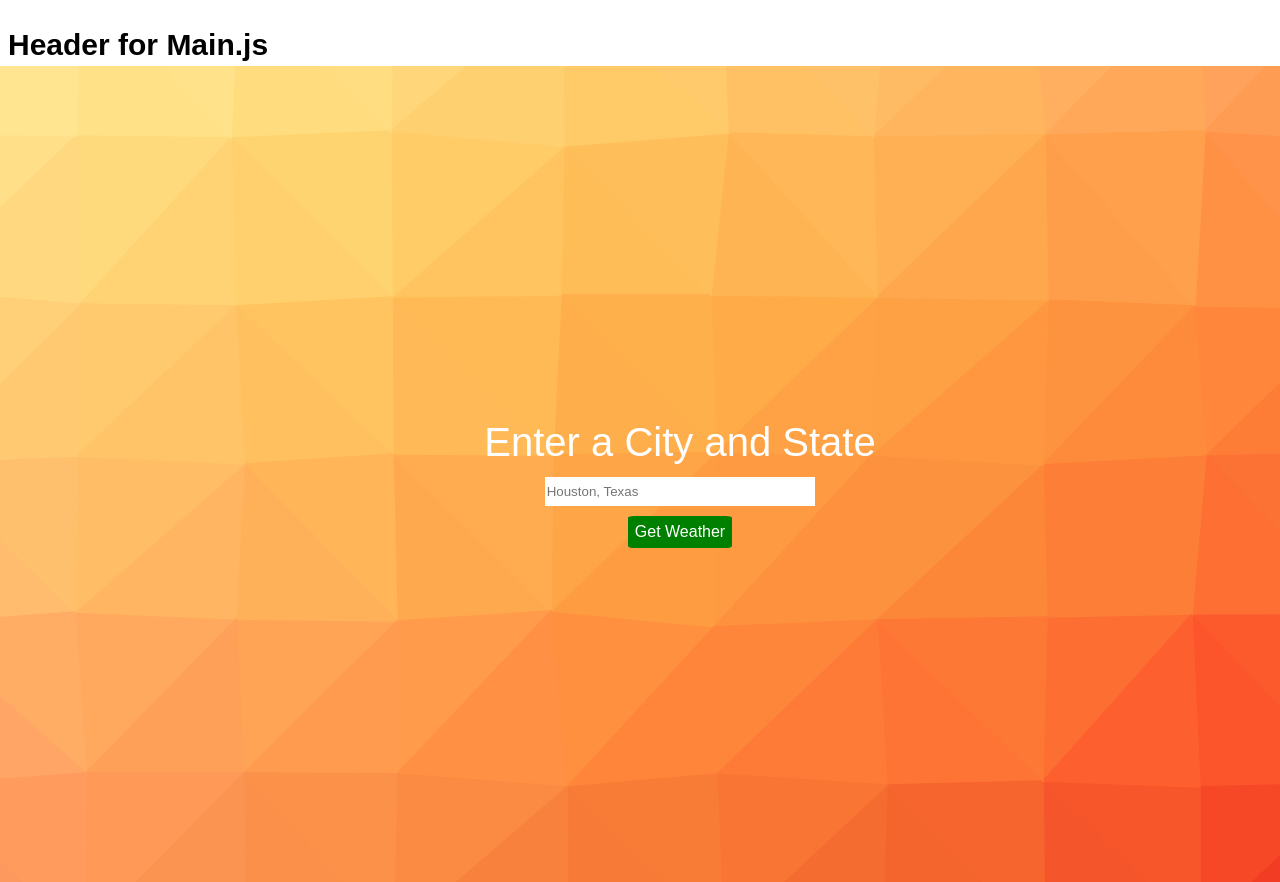
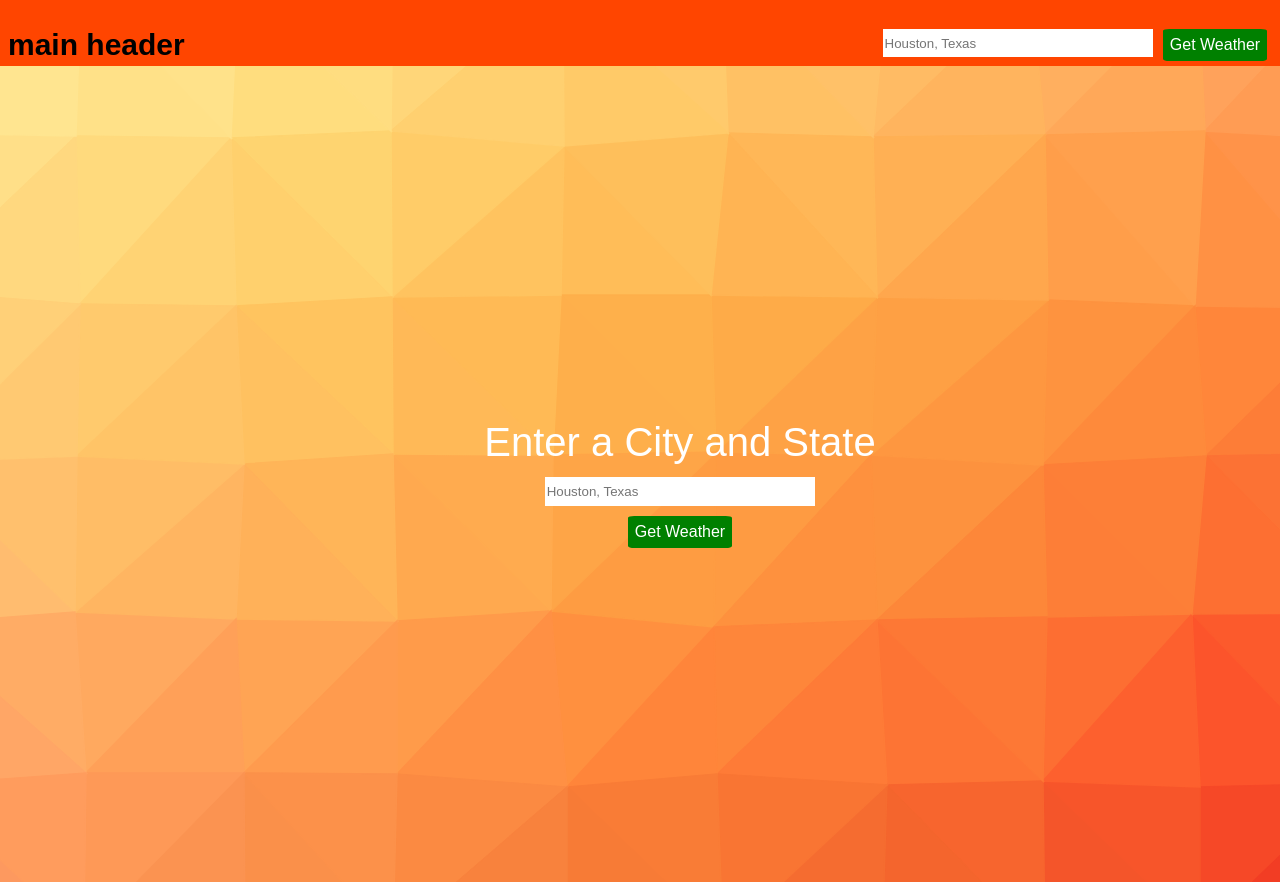
Before and after one commit to DoubleB123/weather-app-practice, a React (Create React App) app: page / in a window 1280 px wide. Shown: the top 882 px of the page. Built offline with nearby package versions, Linux system fonts and the light colour scheme.

Commit message:
completed step 3 and changed organization of css files

```diff
--- a/src/components/App.js
+++ b/src/components/App.js
@@ -6,8 +6,10 @@ class App extends Component {
   render() {
     return (
       <div>
-        <Header />
-        <CityInput />
+        <Header displayText='main header'>
+          <CityInput inputClass='horizontal' />
+        </Header>
+        <CityInput inputClass='vertical' />
       </div>
     );
   }
--- a/src/components/CityInput.js
+++ b/src/components/CityInput.js
@@ -1,19 +1,20 @@
 import React from 'react';
-import './styles/styles.css'
+import './styles/CityInput.css'
+import PropTypes from 'prop-types';
 
 class CityInput extends React.Component {
   render() {
     return (
       <div>
-        <ul className='city-input-list'>
-          <li>
-            <h3 className='city-input-header'>Enter a City and State</h3>
+        <ul className={'city-input-list-' + this.props.inputClass}>
+          <li className={this.props.inputClass}>
+            <h3 className={'city-input-header-' + this.props.inputClass}>Enter a City and State</h3>
           </li>
-          <li>
-            <input className='city-input-input' type='text' placeholder='Houston, Texas'></input>
+          <li className={this.props.inputClass}>
+            <input className={'city-input-input-' + this.props.inputClass} type='text' placeholder='Houston, Texas'></input>
           </li>
-          <li>
-            <button className='city-input-button'>Get Weather</button>
+          <li className={this.props.inputClass}>
+            <button className={'city-input-button-' + this.props.inputClass}>Get Weather</button>
           </li>
         </ul>
       </div>
@@ -21,5 +22,8 @@ class CityInput extends React.Component {
   }
 }
 
+CityInput.propTypes = {
+  inputClass: PropTypes.string.isRequired
+}
 
 export default CityInput
--- a/src/components/Header.js
+++ b/src/components/Header.js
@@ -1,14 +1,22 @@
 import React from 'react';
-import './styles/styles.css'
+import './styles/Header.css'
+import PropTypes from 'prop-types';
 
-function Header(){
-  return (
-    <div>
-      <header className="main-header">
-        <h1 className="main-title">Header for Main.js</h1>
-      </header>
-    </div>
-  );
+class Header extends React.Component{
+  render() {
+    return  (
+      <div>
+        <header className="main-header">
+          <h1 className="main-title">{this.props.displayText}</h1>
+          {this.props.children}
+        </header>
+      </div>
+    );
+  }
+}
+
+Header.propTypes = {
+  displayText: PropTypes.string.isRequired
 }
 
 export default Header;
--- /dev/null
+++ b/src/components/styles/CityInput.css
@@ -0,0 +1,73 @@
+.city-input-list-vertical{
+  position: absolute;
+  width: 100%;
+  height: 100%;
+  display: flex;
+  flex-direction: column;
+  justify-content: center;
+  align-items: center;
+  list-style-type: none;
+}
+
+li.vertical {
+  margin: .3em;
+}
+.city-input-header-vertical{
+  color: white;
+  font-weight: 100;
+  font-size: 2.5rem;
+  margin: .08em;
+}
+
+.city-input-input-vertical{
+  height: 2em;
+  width: 20em;
+  border-width: 0;
+}
+
+.city-input-button-vertical{
+  background-color: green;
+  color: white;
+  font-size: 1em;
+  border-style: solid;
+  border-width: .15em;
+  border-radius: 6%;
+  border-color: green;
+  padding: 5px;
+}
+
+
+
+
+.city-input-list-horizontal{
+  display: flex;
+  flex-direction: row;
+  justify-content: flex-end;
+  align-items: flex-start;
+  list-style-type: none;
+  float: right;
+}
+
+li.horizontal {
+  margin: .3em;
+}
+.city-input-header-horizontal{
+    display: none;
+}
+
+.city-input-input-horizontal{
+  height: 2em;
+  width: 20em;
+  border-width: 0;
+}
+
+.city-input-button-horizontal{
+  background-color: green;
+  color: white;
+  font-size: 1em;
+  border-style: solid;
+  border-width: .15em;
+  border-radius: 6%;
+  border-color: green;
+  padding: 5px;
+}
--- /dev/null
+++ b/src/components/styles/Header.css
@@ -0,0 +1,13 @@
+.main-header {
+  background-color:orangered;
+  height: 50px;
+  padding: 8px;
+}
+
+.main-title {
+  text-align: left;
+  vertical-align: top;
+  font-size: 30px;
+  width: 40%;
+  float: left;
+}
--- a/src/components/styles/styles.css
+++ /dev/null
@@ -1,48 +0,0 @@
-.main-header {
-  background-color:white;
-  height: 50px;
-  padding: 8px;
-}
-
-.main-title {
-  text-align: left;
-  font-size: 30px;
-}
-
-.city-input-list {
-  position: absolute;
-  width: 100%;
-  height: 100%;
-  display: flex;
-  flex-direction: column;
-  justify-content: center;
-  align-items: center;
-  list-style-type: none;
-}
-
-li {
-  margin: .3em;
-}
-.city-input-header{
-  color: white;
-  font-weight: 100;
-  font-size: 2.5rem;
-  margin: .08em;
-}
-
-.city-input-input {
-  height: 2em;
-  width: 20em;
-  border-width: 0;
-}
-
-.city-input-button {
-  background-color: green;
-  color: white;
-  font-size: 1em;
-  border-style: solid;
-  border-width: .15em;
-  border-radius: 6%;
-  border-color: green;
-  padding: 5px;
-}
```
